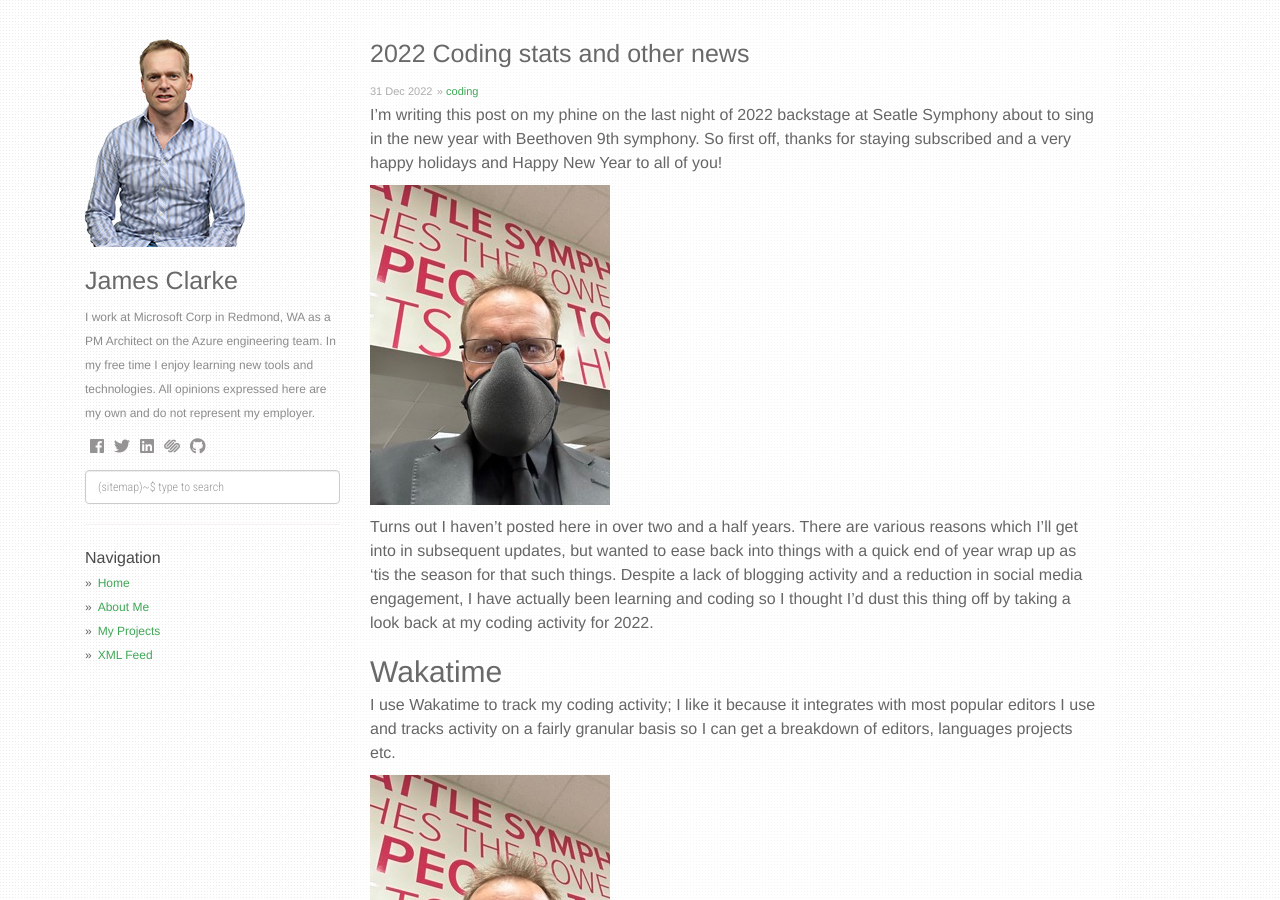
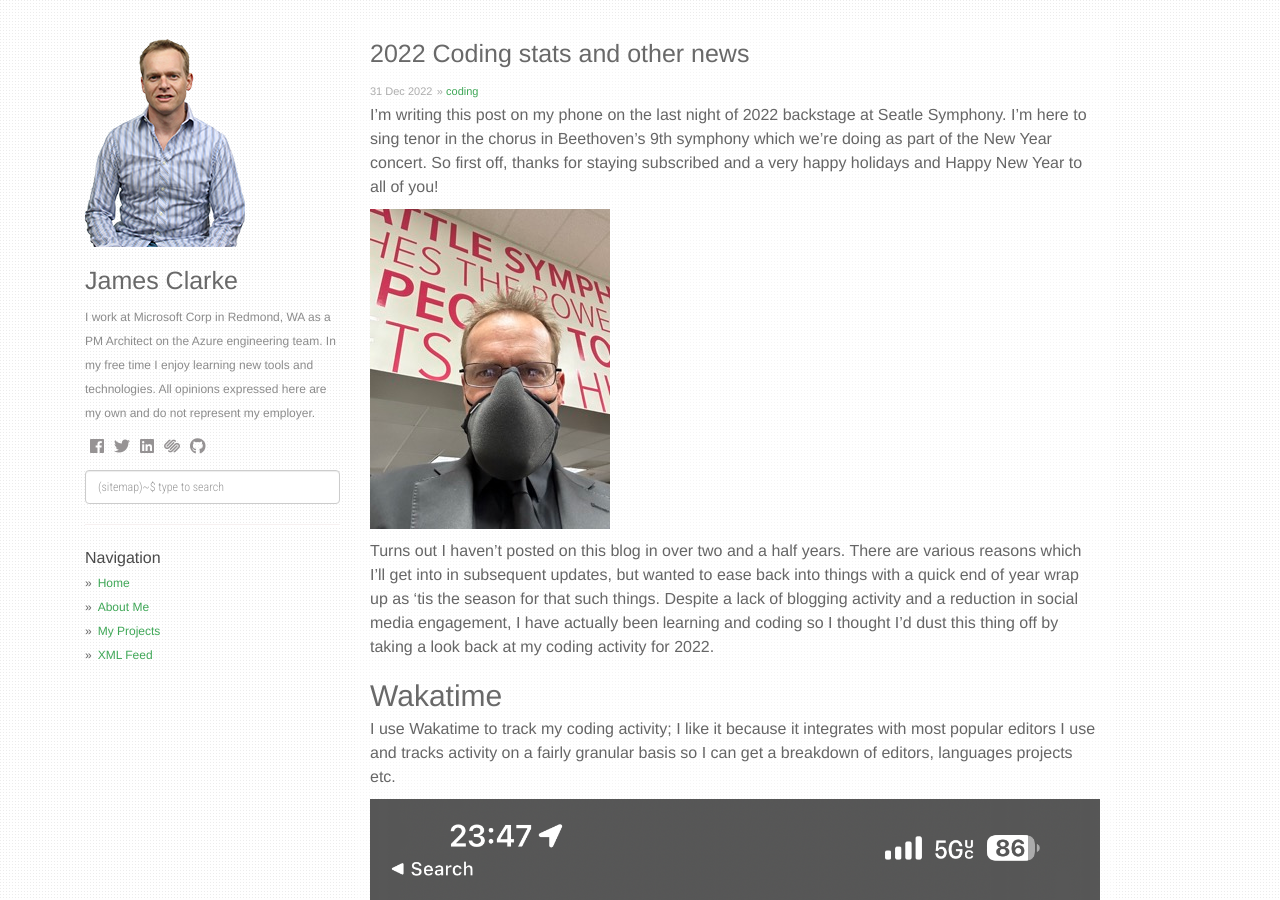
Before and after one commit to clarkezone/clarkezone.github.io, a Jekyll site: the page built from _posts/2022-12-31-coding-stats.md, in a window 1280 px wide and 900 px high. Built offline with Jekyll 4.4.1, drawn with Linux system fonts in a browser that asks for light colours; nearby versions of some CDN libraries; comment, search, counter and statistics services are not loaded.

Commit message:
Add wakasummary

```diff
--- a/_posts/2022-12-31-coding-stats.md
+++ b/_posts/2022-12-31-coding-stats.md
@@ -6,14 +6,14 @@
 tags: [ASP.NET Core, Azure Telemetry]
 ---
 
-I’m writing this post on my phine on the last night of 2022 backstage at Seatle Symphony about to sing in the new year with Beethoven 9th symphony.  So first off, thanks for staying subscribed and a very happy holidays and Happy New Year to all of you!
+I’m writing this post on my phone on the last night of 2022 backstage at Seatle Symphony. I'm here to sing tenor in the chorus in Beethoven's 9th symphony which we're doing as part of the New Year concert.  So first off, thanks for staying subscribed and a very happy holidays and Happy New Year to all of you!
 
 ![New years Eve at Seattle Symphony](/static/img/2022-12-31-coding-stats/nwesso.jpeg)
 
-Turns out I haven’t posted here in over two and a half years.  There are various reasons which I’ll get into in subsequent updates, but wanted to ease back into things with a quick end of year wrap up as 'tis the season for that such things.  Despite a lack of blogging activity and a reduction in social media engagement, I have actually been learning and coding so I thought I’d dust this thing off by taking a look back at my coding activity for 2022.
+Turns out I haven’t posted on this blog in over two and a half years.  There are various reasons which I’ll get into in subsequent updates, but wanted to ease back into things with a quick end of year wrap up as 'tis the season for that such things.  Despite a lack of blogging activity and a reduction in social media engagement, I have actually been learning and coding so I thought I’d dust this thing off by taking a look back at my coding activity for 2022.
 
 ## Wakatime
 
 I use Wakatime to track my coding activity; I like it because it integrates with most popular editors I use and tracks activity on a fairly granular basis so I can get a breakdown of editors, languages projects etc.
 
-![New years Eve at Seattle Symphony](/static/img/2022-12-31-coding-stats/nwesso.jpeg)
+![Summary](/static/img/2022-12-31-coding-stats/summary.png)
```
Also changed, not shown: static/img/2022-12-31-coding-stats/summary.png (renamed from static/img/fuck/photo.png).
